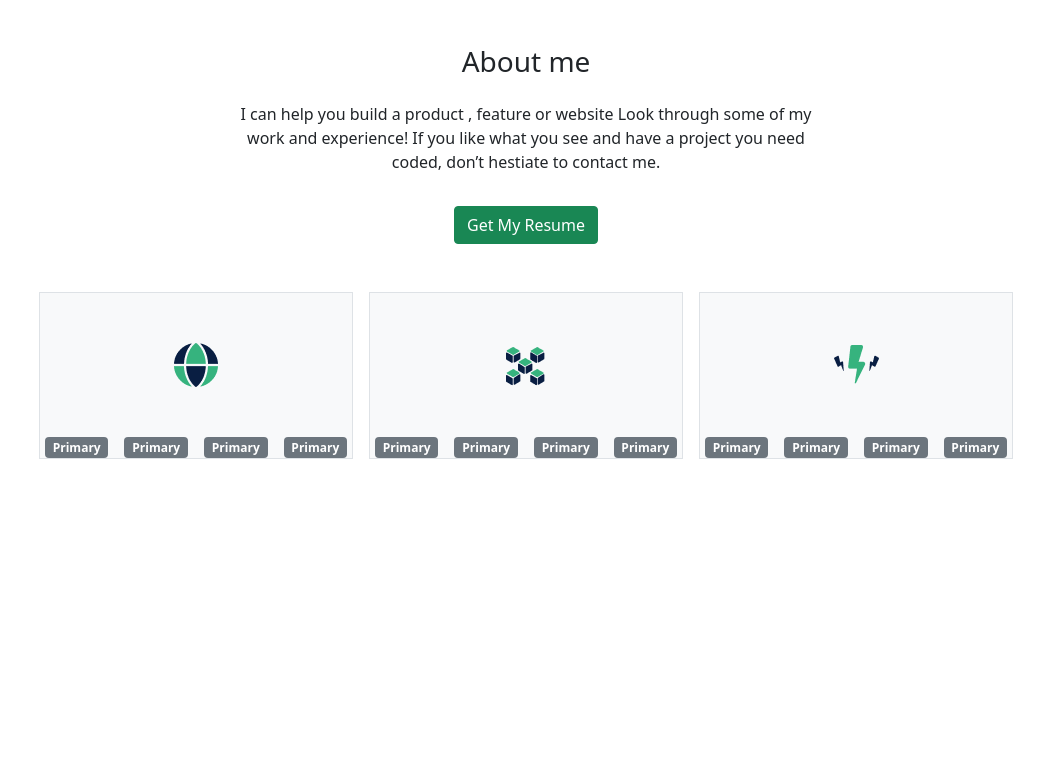
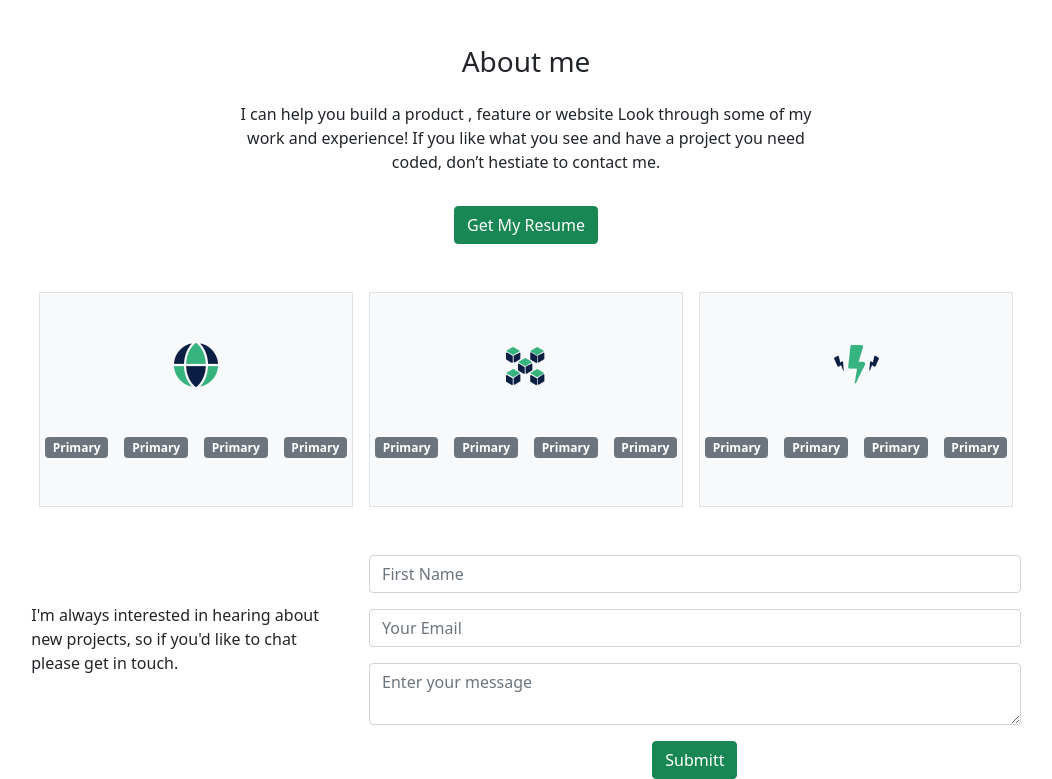
Before and after one commit to Dredwell/Try-Bootstrap, a plain HTML site: page index.html in a window 1280 px wide. Shown: the part 1372-2151 px from the top of the page, without its empty margins (114-1166 px from the left). Before the commit the page ends 1831 px from the top, so only its background shows below. Drawn offline with nearby package versions, Linux system fonts and the light colour scheme.

Commit message:
Create Form Section

```diff
--- a/index.html
+++ b/index.html
@@ -197,7 +197,7 @@
   <div class="img mt-5 d-flex justify-content-center">
     <img src="images/Icon Name-2.png" alt="Language">
   </div>
-  <div class="d-flex justify-content-center gap-3">
+  <div class="d-flex justify-content-center gap-3 mb-5">
   <span class="badge bg-secondary mt-5">Primary</span>
   <span class="badge bg-secondary mt-5">Primary</span>
   <span class="badge bg-secondary mt-5">Primary</span>
@@ -206,6 +206,29 @@
 </div>
  </div>
 </div>
+</section>
+
+<section class="Contact">
+  <div class="container-fluid d-flex justify-content-between mt-5">
+    <div class="row mx-auto">
+      <div class="col-md-4 mt-5">
+        <p>
+          I'm always interested in hearing about new projects, so if you'd like to chat please get in touch.
+        </p>
+      </div>
+
+      <div class="col-md-8">
+        <form action="#" method="post">
+          <input type="text" name="user-name" class= "form-control mb-3" placeholder="First Name">
+          <input type="mail" name="mail" class= "form-control mb-3" placeholder="Your Email">
+          <textarea class= "form-control mb-3" placeholder="Enter your message"></textarea>
+          <div class="d-flex justify-content-center">
+            <button type="button" class="btn btn-success">Submitt</button>
+          </div>
+        </form>
+      </div>
+    </div>
+  </div>
 </section>
 
 
```
